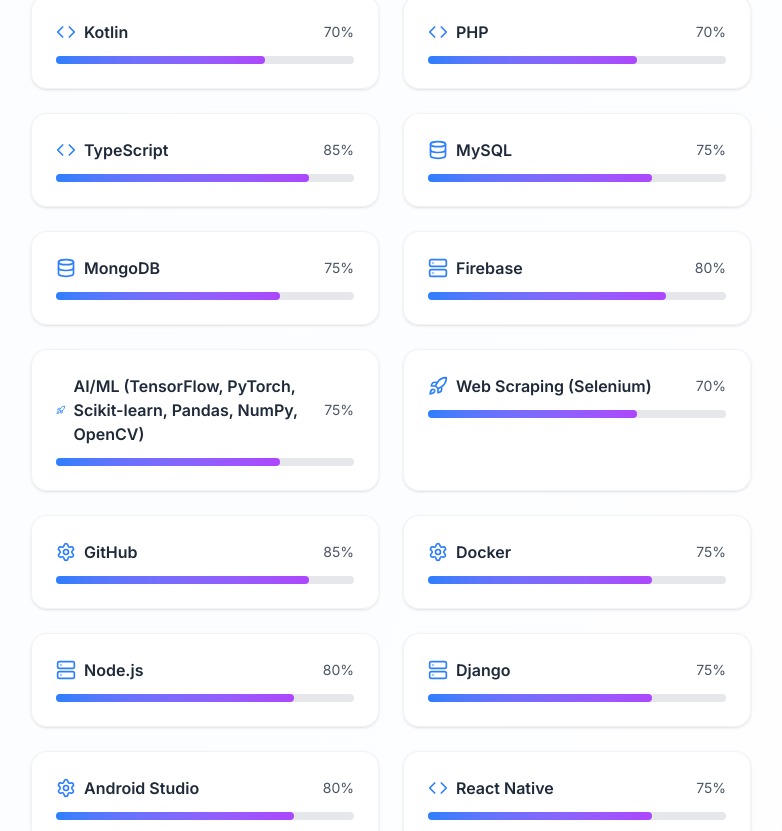
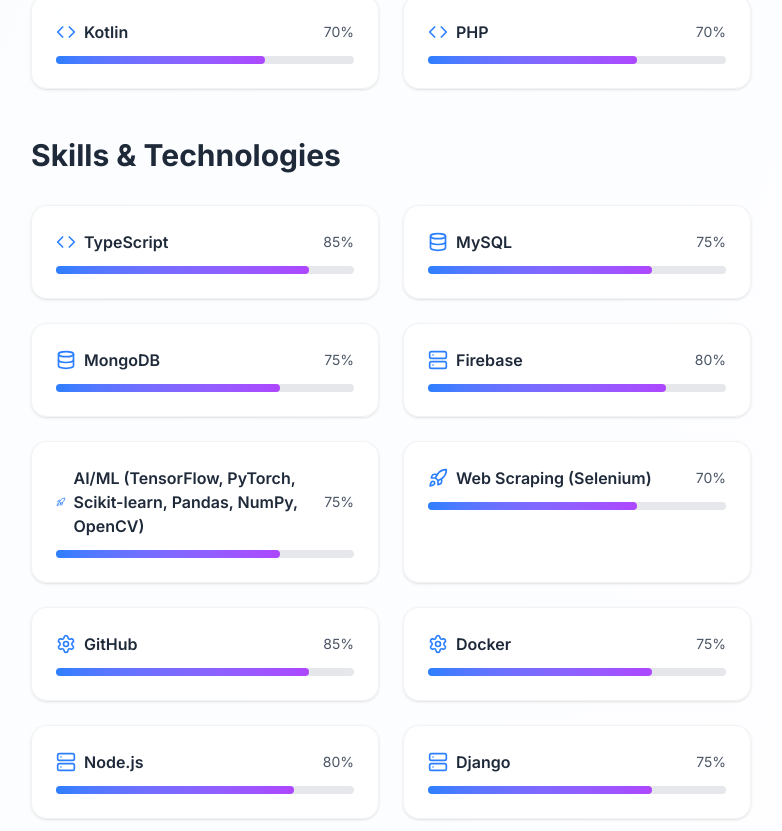
Before and after one commit to mrmajithiya/my_portfolio, a Next.js app: page /about in a window 1280 px wide. Shown: the part 1740-2571 px from the top of the page, without its empty margins (441-1223 px from the left). Built offline with nearby package versions, Linux system fonts and the light colour scheme.

Commit message:
feat: Update skills section and enhance Hero component styling

```diff
--- a/src/app/about/page.tsx
+++ b/src/app/about/page.tsx
@@ -13,17 +13,13 @@
   const isInView = useInView(ref, { once: true, amount: 0.3 });
 
 
-  const skills = [
-  // Proficient
+  const skills1 = [
+
   { name: 'HTML5', level: 90, icon: Code },
   { name: 'CSS3', level: 90, icon: Code },
-  // { name: 'Tailwind CSS', level: 95, icon: Palette },
   { name: 'JavaScript', level: 90, icon: Code },
   { name: 'React.js', level: 90, icon: Code },
   { name: 'Next.js', level: 90, icon: Code },
-  // { name: 'Responsive Design', level: 85, icon: Palette },
-
-  // Familiar
   { name: 'Python', level: 75, icon: Code },
   { name: 'C', level: 70, icon: Code },
   { name: 'C++', level: 70, icon: Code },
@@ -31,30 +27,24 @@
   { name: 'Java', level: 75, icon: Code },
   { name: 'Kotlin', level: 70, icon: Code },
   { name: 'PHP', level: 70, icon: Code },
+
+];
+
+const skills2 = [
+
   { name: 'TypeScript', level: 85, icon: Code },
   { name: 'MySQL', level: 75, icon: Database },
   { name: 'MongoDB', level: 75, icon: Database },
-  // { name: 'PostgreSQL', level: 75, icon: Database },
   { name: 'Firebase', level: 80, icon: Server },
   { name: 'AI/ML (TensorFlow, PyTorch, Scikit-learn, Pandas, NumPy, OpenCV)', level: 75, icon: Rocket },
   { name: 'Web Scraping (Selenium)', level: 70, icon: Rocket },
-
-//   // Tools & Platforms
-  // { name: 'Git', level: 85, icon: Settings },
   { name: 'GitHub', level: 85, icon: Settings },
-//   { name: 'GitLab', level: 80, icon: Settings },
   { name: 'Docker', level: 75, icon: Settings },
-  // { name: 'Bootstrap', level: 80, icon: Palette },
   { name: 'Node.js', level: 80, icon: Server },
-  // { name: 'Flask', level: 70, icon: Server },
   { name: 'Django', level: 75, icon: Server },
-  // { name: 'Firebase', level: 80, icon: Server },
   { name: 'Android Studio', level: 80, icon: Settings },
   { name: 'React Native', level: 75, icon: Code },
   { name: 'AWS (EC2, S3)', level: 70, icon: Server },
-//   { name: 'Vercel', level: 75, icon: Settings },
-//   { name: 'Netlify', level: 75, icon: Settings },
-//   { name: 'VS Code', level: 90, icon: Settings },
 ];
 
 
@@ -98,7 +88,7 @@
   ];
 
   return (
-    <div className="min-h-screen bg-gradient-to-br from-gray-50 via-blue-50/20 to-purple-50/10 dark:from-gray-900 dark:via-blue-950/20 dark:to-purple-950/10">
+    <div className="min-h-screen bg-gradient-to-br from-gray-50 via-blue-50/20 to-purple-50/10 dark:from-gray-900 dark:via-blue-950/50 dark:to-purple-950/10">
       <Navbar />
       <div className="max-w-6xl mx-auto px-6 py-12">
         {/* Hero Section */}
@@ -251,7 +241,45 @@
             >
               <h2 className="text-3xl font-bold mb-8 text-gray-800 dark:text-white">Skills & Technologies</h2>
               <div className="grid md:grid-cols-2 gap-6">
-                {skills.map((skill, index) => (
+                {skills1.map((skill, index) => (
+                  <motion.div
+                    // key={skill.name}
+                    key={`${skill.name}-${index}`}
+                    initial={{ opacity: 0, y: 20 }}
+                    animate={isInView ? { opacity: 1, y: 0 } : { opacity: 0, y: 20 }}
+                    transition={{ duration: 0.5, delay: index * 0.1 }}
+                    className="bg-white/80 dark:bg-gray-900/80 backdrop-blur-sm rounded-2xl border border-gray-200/50 dark:border-gray-700/50 p-6 shadow-sm hover:shadow-md transition-shadow duration-300"
+                  >
+                    <div className="flex items-center justify-between mb-3">
+                      <div className="flex items-center">
+                        <skill.icon className="w-5 h-5 text-blue-500 mr-2" />
+                        <span className="font-semibold text-gray-800 dark:text-white">{skill.name}</span>
+                      </div>
+                      <span className="text-sm text-gray-600 dark:text-gray-300">{skill.level}%</span>
+                    </div>
+                    <div className="w-full bg-gray-200 dark:bg-gray-700 rounded-full h-2">
+                      <motion.div
+                        initial={{ width: 0 }}
+                        animate={isInView ? { width: `${skill.level}%` } : { width: 0 }}
+                        transition={{ duration: 1, delay: index * 0.1 + 0.3 }}
+                        className="bg-gradient-to-r from-blue-500 to-purple-500 h-2 rounded-full"
+                      />
+                    </div>
+                  </motion.div>
+                ))}
+              </div>
+            </motion.section>
+
+            {/* second part of the skills section */}
+            <motion.section
+              ref={ref}
+              initial={{ opacity: 0, y: 30 }}
+              animate={isInView ? { opacity: 1, y: 0 } : { opacity: 0, y: 30 }}
+              transition={{ duration: 0.6 }}
+            >
+              <h2 className="text-3xl font-bold mb-8 text-gray-800 dark:text-white">Skills & Technologies</h2>
+              <div className="grid md:grid-cols-2 gap-6">
+                {skills2.map((skill, index) => (
                   <motion.div
                     // key={skill.name}
                     key={`${skill.name}-${index}`}
--- a/src/components/Hero.tsx
+++ b/src/components/Hero.tsx
@@ -104,10 +104,13 @@
             initial={{ opacity: 0, y: 20 }}
             animate={{ opacity: 1, y: 0 }}
             transition={{ duration: 0.6, delay: 0.3 }}
-            className="text-4xl md:text-6xl lg:text-7xl font-extrabold mb-6 leading-tight"
+            className="text-4xl md:text-6xl lg:text-7xl font-extrabold mb-6 leading-tight dark:text-white/80"
           >
             Hi, I&apos;m{' '}
-            <span className="bg-gradient-to-r from-blue-600 via-purple-600 to-cyan-600 bg-clip-text text-transparent bg-300% animate-gradient">
+            {/* <span className="bg-gradient-to-r from-blue-600 via-purple-600 to-cyan-600 bg-clip-text text-transparent bg-300% animate-gradient">
+              Om Majithiya
+            </span> */}
+            <span className="bg-gradient-to-r from-blue-500 via-purple-500 to-cyan-500 dark:from-blue-400 dark:via-purple-400 dark:to-cyan-400 bg-clip-text text-transparent bg-300% animate-gradient">
               Om Majithiya
             </span>
           </motion.h1>
```
